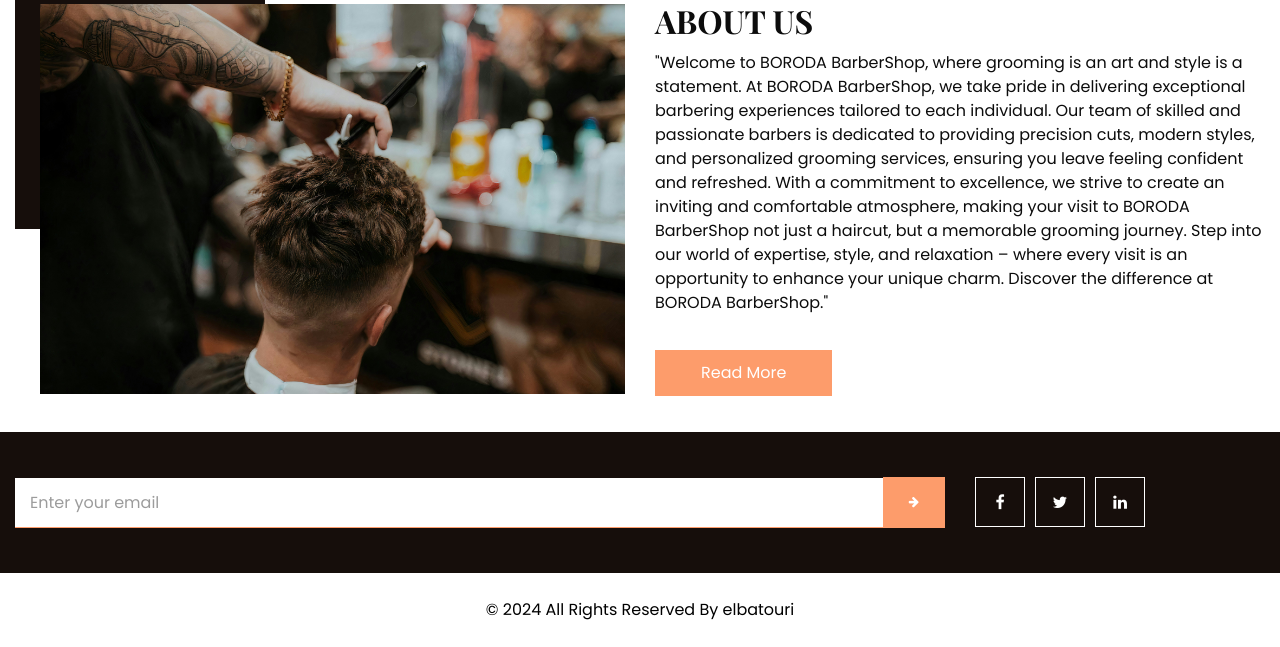
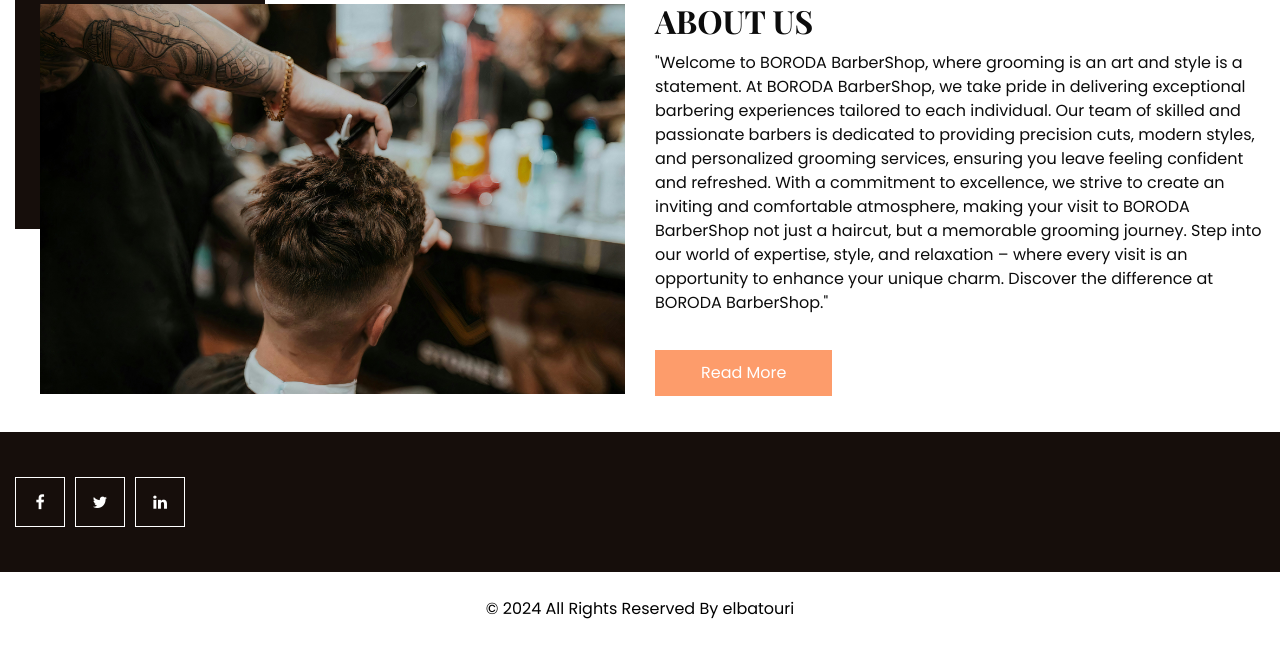
Before and after one commit to elbatouri/Barbershop_webapp_portfolio, a Flask app: page / in a window 1280 px wide. Shown: the part 2305-2952 px from the top of the page. After the commit the page ends 2924 px from the top, so only its background shows below. Run offline with Flask 3, Linux system fonts and the light colour scheme; some libraries are stand-ins or nearby versions.

Commit message:
clean the info section in the footer

```diff
--- a/website/templates/home.html
+++ b/website/templates/home.html
@@ -340,25 +340,14 @@
     <div class="container">
       <div class="row info_form_social_row">
         <div class="col-md-8 col-lg-9">
-          <div class="info_form">
-            <form action="">
-              <input type="email" placeholder="Enter your email">
-              <button>
-                <i class="fa fa-arrow-right" aria-hidden="true"></i>
-              </button>
-            </form>
-          </div>
-        </div>
-        <div class="col-md-4 col-lg-3">
-
           <div class="social_box">
-            <a href="">
+            <a href="https://www.facebook.com/rabi.elbatouri1">
               <i class="fa fa-facebook" aria-hidden="true"></i>
             </a>
-            <a href="">
+            <a href="https://twitter.com/ElbatouriRab">
               <i class="fa fa-twitter" aria-hidden="true"></i>
             </a>
-            <a href="">
+            <a href="https://www.linkedin.com/in/elbatourirabi/">
               <i class="fa fa-linkedin" aria-hidden="true"></i>
             </a>
           </div>
```
